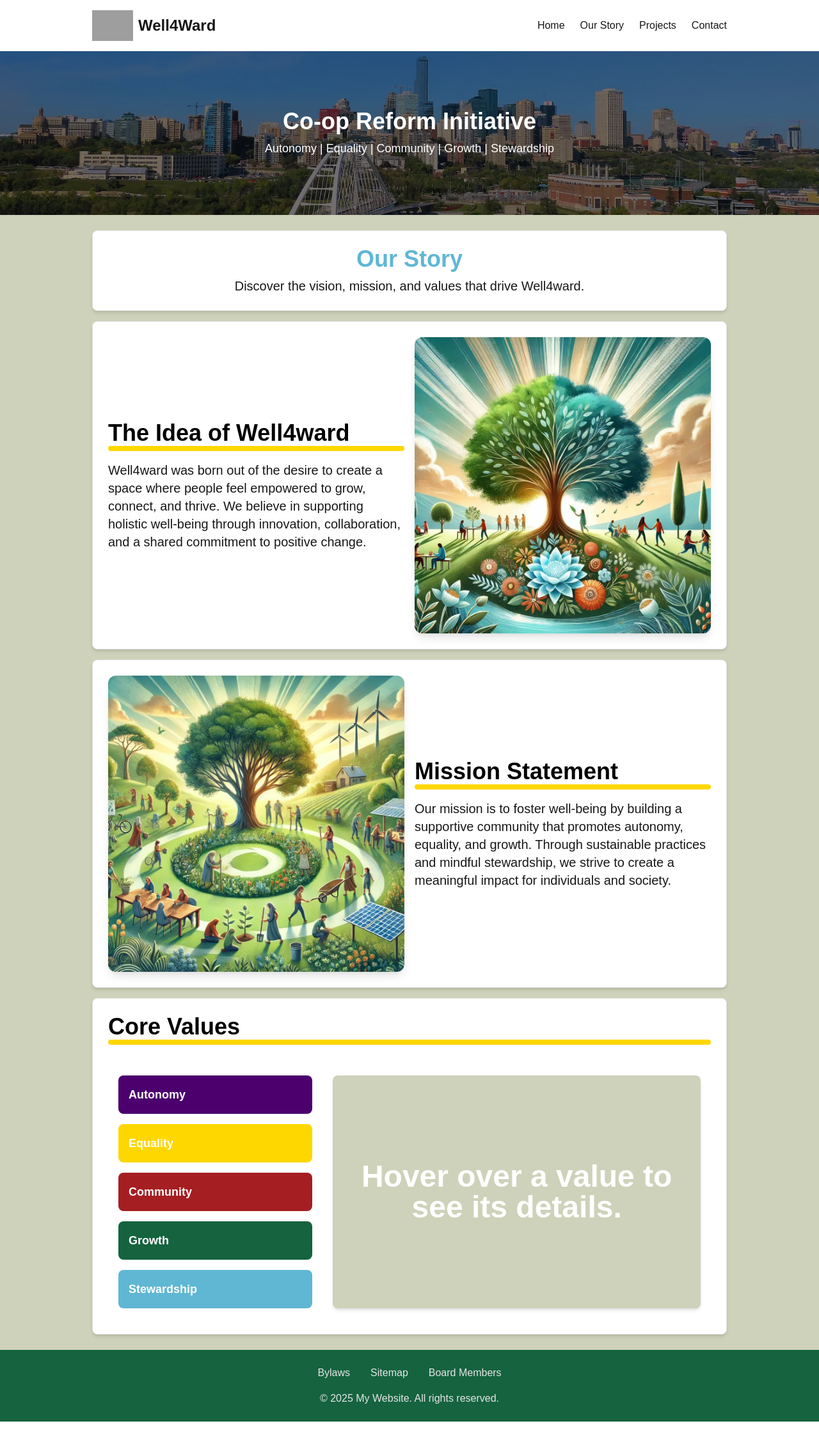
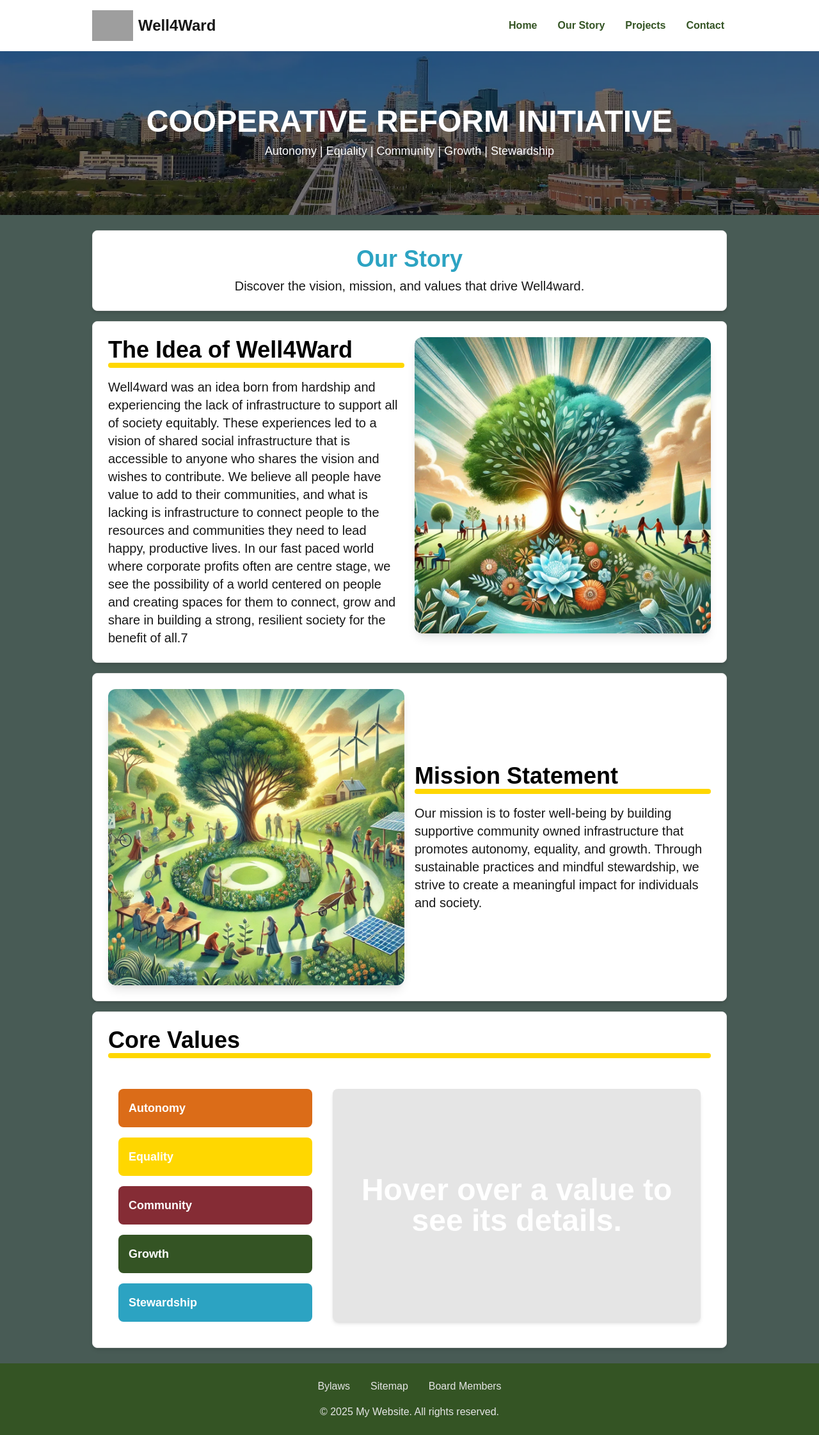
Before and after one commit to Jhemming93/well4ward_dev, a Next.js app: page /our_story in a window 1280 px wide. Shown: the whole page at 64% size. Before the commit the page ends 2222 px from the top, so only its background shows below. Built offline with nearby package versions, Linux system fonts and the light colour scheme; grey boxes are pictures that could not be loaded.

Commit message:
change colours and font alignments

```diff
--- a/components/Banner.js
+++ b/components/Banner.js
@@ -8,9 +8,9 @@ const Banner = ({ backgroundImage, overlayText }) => {
     >
       <div className="absolute inset-0 bg-black bg-opacity-50 flex items-center justify-center">
         <div className="text-center text-white">
-          <h1 className="text-2xl md:text-4xl font-bold">
+          <h2 className="text-3xl md:text-5xl uppercase font-bold">
             {overlayText.title}
-          </h1>
+          </h2>
           <p className="mt-2 text-sm md:text-lg">{overlayText.subtitle}</p>
         </div>
       </div>
--- a/components/Header.js
+++ b/components/Header.js
@@ -33,7 +33,7 @@ const Header = () => {
             ))}
           </div>
           <button
-            className="md:hidden text-gray-700 hover:text-gray-900 focus:outline-none"
+            className="md:hidden text-black hover:text-darkGreen focus:outline-none"
             onClick={() => setIsOpen(!isOpen)}
           >
             <svg
@@ -94,8 +94,10 @@ const menuItems = [
 
 const styles = {
   link: {
-    desktop: { class: "text-gray-700 hover:text-gray-900" },
-    mobile: { class: "block text-gray-700 hover:text-gray-900" },
+    desktop: {
+      class: "text-darkGreen p-1 rounded-full font-bold hover:bg-brightYellow ",
+    },
+    mobile: { class: "block text-darkGreen font-bold p-1" },
   },
 };
 
--- a/components/cards/Card_Page_Title.js
+++ b/components/cards/Card_Page_Title.js
@@ -14,7 +14,7 @@ export default function Card_Page_Title({ title, subtitle, tag, className }) {
 
 const styles = {
   card: "w-full",
-  title: "text-4xl font-bold text-black",
+  title: "text-3xl font-bold text-black md:text-4xl",
   subtitle: "text-lg md:text-xl",
   underline: "w-size-75 h-2 bg-brightYellow rounded-full",
 };
--- a/components/layout.js
+++ b/components/layout.js
@@ -8,7 +8,7 @@ export default function Layout({ children }) {
       <Header />
       <Banner
         overlayText={{
-          title: "Co-op Reform Initiative",
+          title: "Cooperative Reform Initiative",
           subtitle: "Autonomy | Equality | Community | Growth | Stewardship",
         }}
         backgroundImage={"/imgs/edmonton_skyline.webp"}
--- a/pages/index.js
+++ b/pages/index.js
@@ -5,7 +5,9 @@ export default function Home() {
   return (
     <div className="flex items-center justify-center py-2 bg-white border border-gray rounded-lg shadow-md p-6">
       <div className="text-center">
-        <h1 className="text-4xl lg:text-5xl font-bold mb-4">{data.title}</h1>
+        <h1 className="text-4xl lg:text-5xl font-bold uppercase mb-4">
+          {data.title}
+        </h1>
         <p className={styles.p}>{data.mission}</p>
         <ResponsiveImage
           src={"/imgs/home/neighborhood_1024.webp"}
@@ -31,5 +33,5 @@ const data = {
 };
 
 const styles = {
-  p: "text-gray-700 text-lg lg:text-2xl py-2 mb-4",
+  p: " text-lg lg:text-2xl py-2 mb-4",
 };
--- a/pages/our_story/Core_Value_list.js
+++ b/pages/our_story/Core_Value_list.js
@@ -4,9 +4,10 @@ import Card_Page_Title from "@/components/cards/Card_Page_Title";
 const coreValues = [
   {
     name: "Autonomy",
-    description: "Empowering individuals to make their own decisions.",
-    bgColor: "bg-royalPurple",
-    fColor: "text-royalPurple",
+    description:
+      "Empowering individuals to determine their own place in their communities.",
+    bgColor: "bg-earthyOrange",
+    fColor: "text-earthyOrange",
   },
   {
     name: "Equality",
@@ -22,13 +23,14 @@ const coreValues = [
   },
   {
     name: "Growth",
-    description: "Fostering personal and collective development.",
+    description:
+      "Promoting development and interconnection for all generations.",
     bgColor: "bg-darkGreen",
     fColor: "text-darkGreen",
   },
   {
     name: "Stewardship",
-    description: "Responsibly managing resources for future generations.",
+    description: "Responsibly managing resources for a sustainable future.",
     bgColor: "bg-tealBlue",
     fColor: "text-tealBlue",
   },
@@ -60,7 +62,7 @@ export default function CoreValuesList() {
         </div>
 
         {/* Value Description */}
-        <div className="flex-1 flex bg-nGreen p-6 rounded-lg shadow-md justify-center text-5xl font-bold text-white text-center w-full">
+        <div className="flex-1 flex bg-gray p-6 rounded-lg shadow-md justify-center text-5xl font-bold text-white text-center w-full">
           {activeValue ? (
             <div className="self-center">
               <p className={activeValue.fColor}>{activeValue.description}</p>
--- a/pages/our_story/index.js
+++ b/pages/our_story/index.js
@@ -67,16 +67,16 @@ const pageTitles = {
     className: "mb-4",
   },
   idea: {
-    title: "The Idea of Well4ward",
+    title: "The Idea of Well4Ward",
     subtitle:
-      "Well4ward was born out of the desire to create a space where people feel empowered to grow, connect, and thrive. We believe in supporting holistic well-being through innovation, collaboration, and a shared commitment to positive change.",
+      "Well4ward was an idea born from hardship and experiencing the lack of infrastructure to support all of society equitably. These experiences led to a vision of shared social infrastructure that is accessible to anyone who shares the vision and wishes to contribute. We believe all people have value to add to their communities, and what is lacking is infrastructure to connect people to the resources and communities they need to lead happy, productive lives. In our fast paced world where corporate profits often are centre stage, we see the possibility of a world centered on people and creating spaces for them to connect, grow and share in building a strong, resilient society for the benefit of all.7",
     tag: "h3",
-    className: "md:self-center",
+    className: "pb-4 md:pb-0 md:self-center",
   },
   mission: {
     title: "Mission Statement",
     subtitle:
-      "Our mission is to foster well-being by building a supportive community that promotes autonomy, equality, and growth. Through sustainable practices and mindful stewardship, we strive to create a meaningful impact for individuals and society.",
+      "Our mission is to foster well-being by building supportive community owned infrastructure that promotes autonomy, equality, and growth. Through sustainable practices and mindful stewardship, we strive to create a meaningful impact for individuals and society.",
     tag: "h3",
     className: "md:self-center",
   },
--- a/tailwind.config.js
+++ b/tailwind.config.js
@@ -8,15 +8,14 @@ export default {
   theme: {
     extend: {
       colors: {
-        tealBlue: "#5FB7D4",
-        darkGreen: "#15633F",
-        brickRed: "#A51E22",
+        tealBlue: "#2ca3c2",
+        darkGreen: "#345424",
+        brickRed: "#852c35",
         brightYellow: "#FFD700",
-        skyBlue: "#C8F0F4",
+        earthyOrange: "#db6c18",
         gray: "#E5E5E5",
         white: "#FFFFFF",
-        nGreen: "#ced2ba",
-        royalPurple: "#4B006E",
+        nGreen: "#485b55",
       },
     },
   },
```
